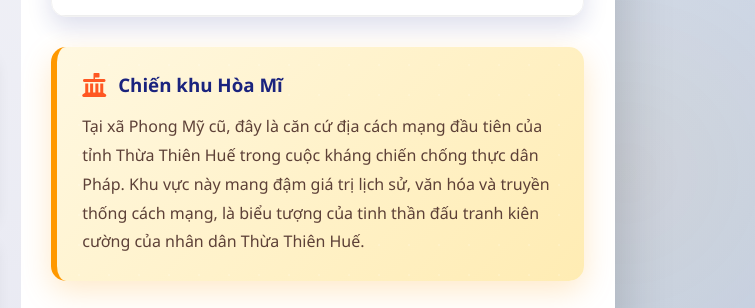
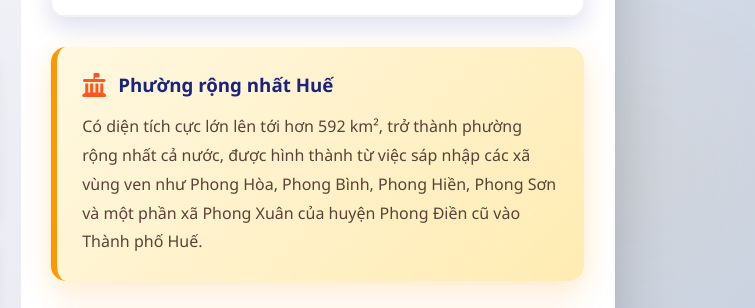
Before and after one commit to duongtranquangkhai/phuongphongdien, a plain HTML site: page index.html in a window 1280 px wide. Shown: the part 467-775 px from the top of the page, 525-1280 px from the left. Drawn offline with Linux system fonts and the light colour scheme; some packages are replaced by stand-ins of ours.

Commit message:
Update index.html

```diff
--- a/index.html
+++ b/index.html
@@ -767,7 +767,10 @@
                             </tbody>
                         </table>
                     </div>
-
+                    <div class="cultural-value glow animate-on-scroll">
+                        <h3><i class="fas fa-landmark-flag"></i>Phường rộng nhất Huế</h3>
+                        <p>Có diện tích cực lớn lên tới hơn 592 km², trở thành phường rộng nhất cả nước, được hình thành từ việc sáp nhập các xã vùng ven như Phong Hòa, Phong Bình, Phong Hiền, Phong Sơn và một phần xã Phong Xuân của huyện Phong Điền cũ vào Thành phố Huế. </p>
+                    </div>
                     <div class="cultural-value glow animate-on-scroll">
                         <h3><i class="fas fa-landmark-flag"></i> Chiến khu Hòa Mĩ</h3>
                         <p>Tại xã Phong Mỹ cũ, đây là căn cứ địa cách mạng đầu tiên của tỉnh Thừa Thiên Huế trong cuộc kháng chiến chống thực dân Pháp. Khu vực này mang đậm giá trị lịch sử, văn hóa và truyền thống cách mạng, là biểu tượng của tinh thần đấu tranh kiên cường của nhân dân Thừa Thiên Huế.</p>
```
